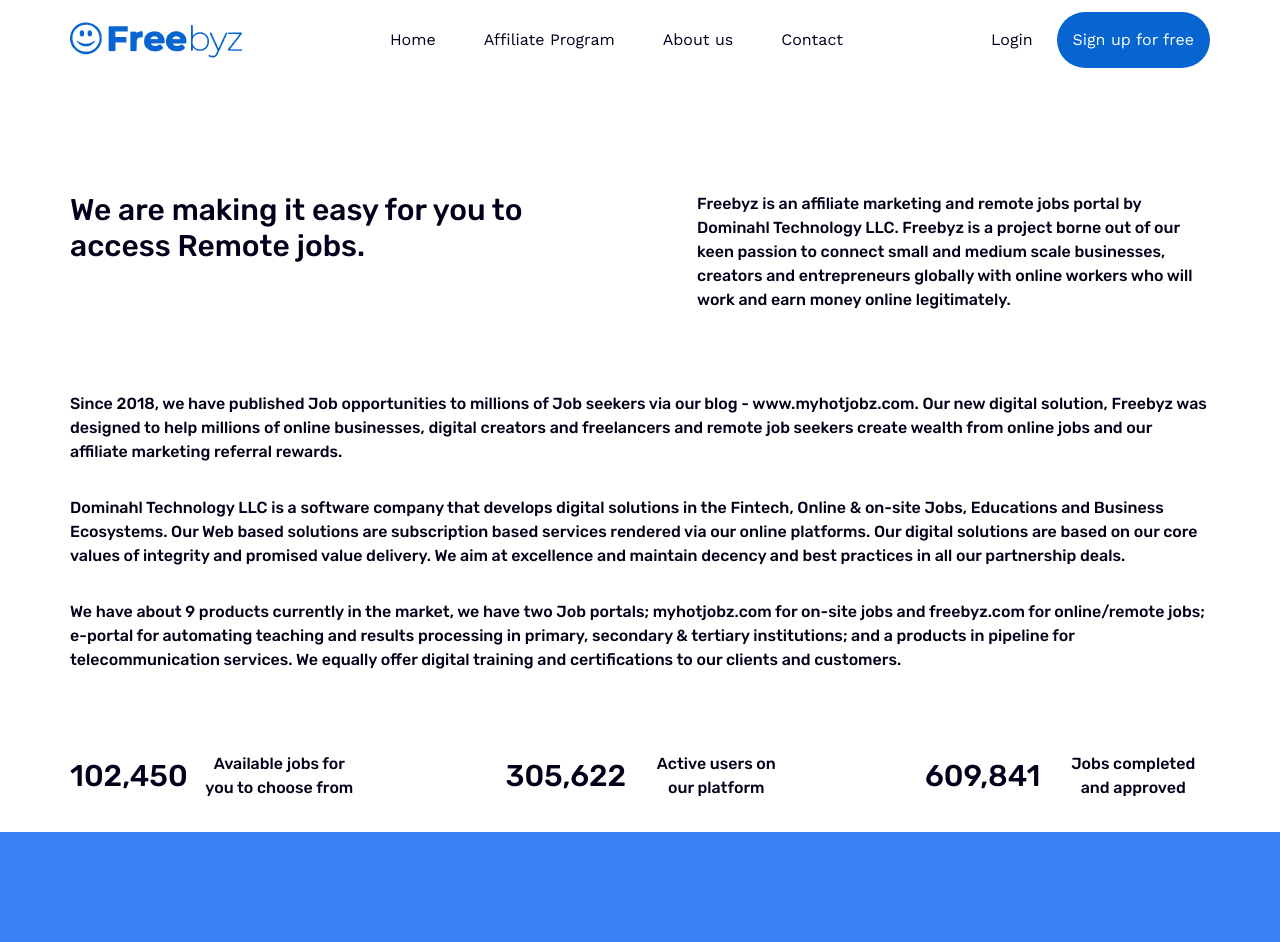
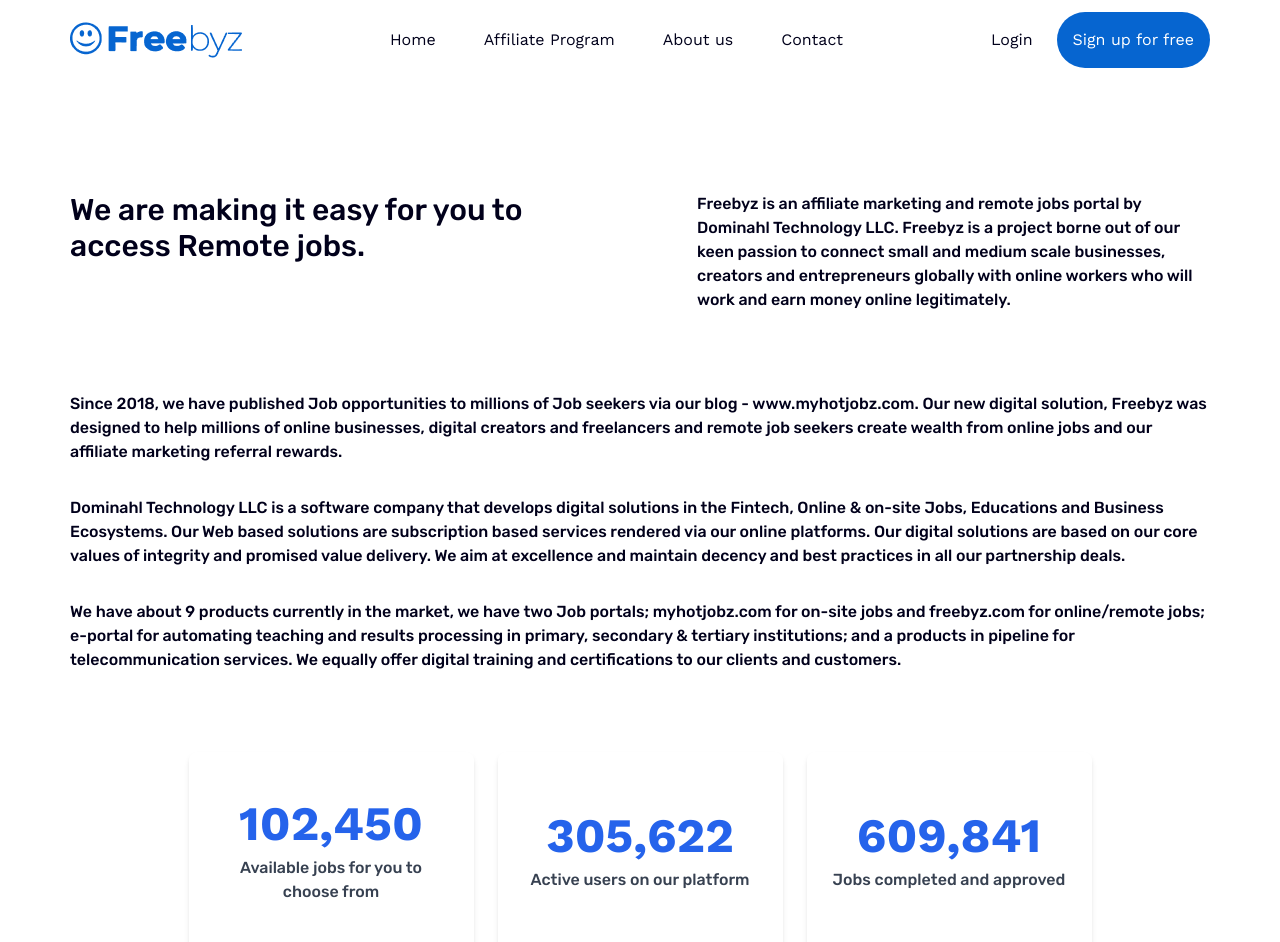
Before and after one commit to solotobby/gamification_fe, a React (Vite) app: page /about-us in a window 1280 px wide. Shown: the top 942 px of the page. Built offline with nearby package versions, Linux system fonts and the light colour scheme.

Commit message:
implement the numbers counter and reset it every time tge counter comes into view

```diff
--- a/src/components/landing-page/JobNumbers.jsx
+++ b/src/components/landing-page/JobNumbers.jsx
@@ -1,28 +1,76 @@
+import { useState, useEffect, useRef } from "react";
+
+const Counter = ({ end }) => {
+  const [count, setCount] = useState(0);
+  const ref = useRef(null);
+
+  useEffect(() => {
+    const observer = new IntersectionObserver(
+      ([entry]) => {
+        if (entry.isIntersecting) {
+          startAnimation();
+        }
+      },
+      { threshold: 0.5 }
+    );
+
+    if (ref.current) observer.observe(ref.current);
+
+    return () => {
+      if (ref.current) observer.unobserve(ref.current);
+    };
+  }, []);
+
+  const startAnimation = () => {
+    let start = 0;
+    const duration = 2500;
+    const interval = 50;
+    const peak = Math.round(end * 1.1);
+    let phase = "up";
+
+    const timer = setInterval(() => {
+      if (phase === "up") {
+        start += (peak - start) / 5;
+        if (start >= peak - 1) {
+          phase = "down";
+        }
+      } else {
+        start -= (peak - end) / 5;
+        if (start <= end + 1) {
+          start = end;
+          clearInterval(timer);
+        }
+      }
+      setCount(Math.round(start));
+    }, interval);
+  };
+
+  return (
+    <span ref={ref} className="text-3xl font-bold text-blue-600 md:text-4xl lg:text-5xl">
+      {count.toLocaleString()}
+    </span>
+  );
+};
+
 const JobNumbers = () => {
-    return (
-        <div className="container flex flex-wrap items-center justify-center gap-2 mt-20 md:justify-between md:gap-0">
-            <div className=" mb-0 bg-white rounded-lg md:mb-0 w-[48%] md:w-[30%] shrink-0 lg:w-[25%]">
-                <div className="flex flex-col items-center md:flex-row">
-                    <p className="mr-4 text-xl font-medium leading-10 font-bricolage-grotesque md:text-3xl">102,450</p>
-                    <p className="text-xs text-center md:text-base">Available jobs for you to choose from</p>
-                </div>
-            </div>
+  return (
+    <div className="container flex flex-wrap items-center justify-center gap-4 mt-20 md:gap-6">
 
-            <div className=" mb-0 bg-white rounded-lg md:mb-0 md:ml-4 w-[48%] md:w-[30%] shrink-0 lg:w-[25%]">
-                <div className="flex flex-col items-center md:flex-row">
-                    <p className="mr-4 text-xl font-medium leading-10 font-bricolage-grotesque md:text-3xl">305,622</p>
-                    <p className="text-xs text-center md:text-base">Active users on our platform</p>
-                </div>
-            </div>
-
-            <div className=" bg-white rounded-lg w-[48%] md:w-[30%] shrink-0 lg:w-[25%]">
-                <div className="flex flex-col items-center md:flex-row">
-                    <p className="mr-4 text-xl font-medium leading-10 font-bricolage-grotesque md:text-3xl">609,841</p>
-                    <p className="text-xs text-center md:text-base">Jobs completed and approved</p>
-                </div>
-            </div>
+      {[
+        { end: 102450, text: "Available jobs for you to choose from" },
+        { end: 305622, text: "Active users on our platform" },
+        { end: 609841, text: "Jobs completed and approved" },
+      ].map((item, index) => (
+        <div
+          key={index}
+          className="bg-white rounded-lg w-full md:w-[30%] lg:w-[25%] p-6 shadow-md flex flex-col items-center text-center h-[150px] md:h-[180px] lg:h-[200px] justify-center"
+        >
+          <Counter end={item.end} />
+          <p className="mt-2 text-sm text-gray-700 md:text-base">{item.text}</p>
         </div>
-    )
-}
+      ))}
+    </div>
+  );
+};
 
 export default JobNumbers;
```
